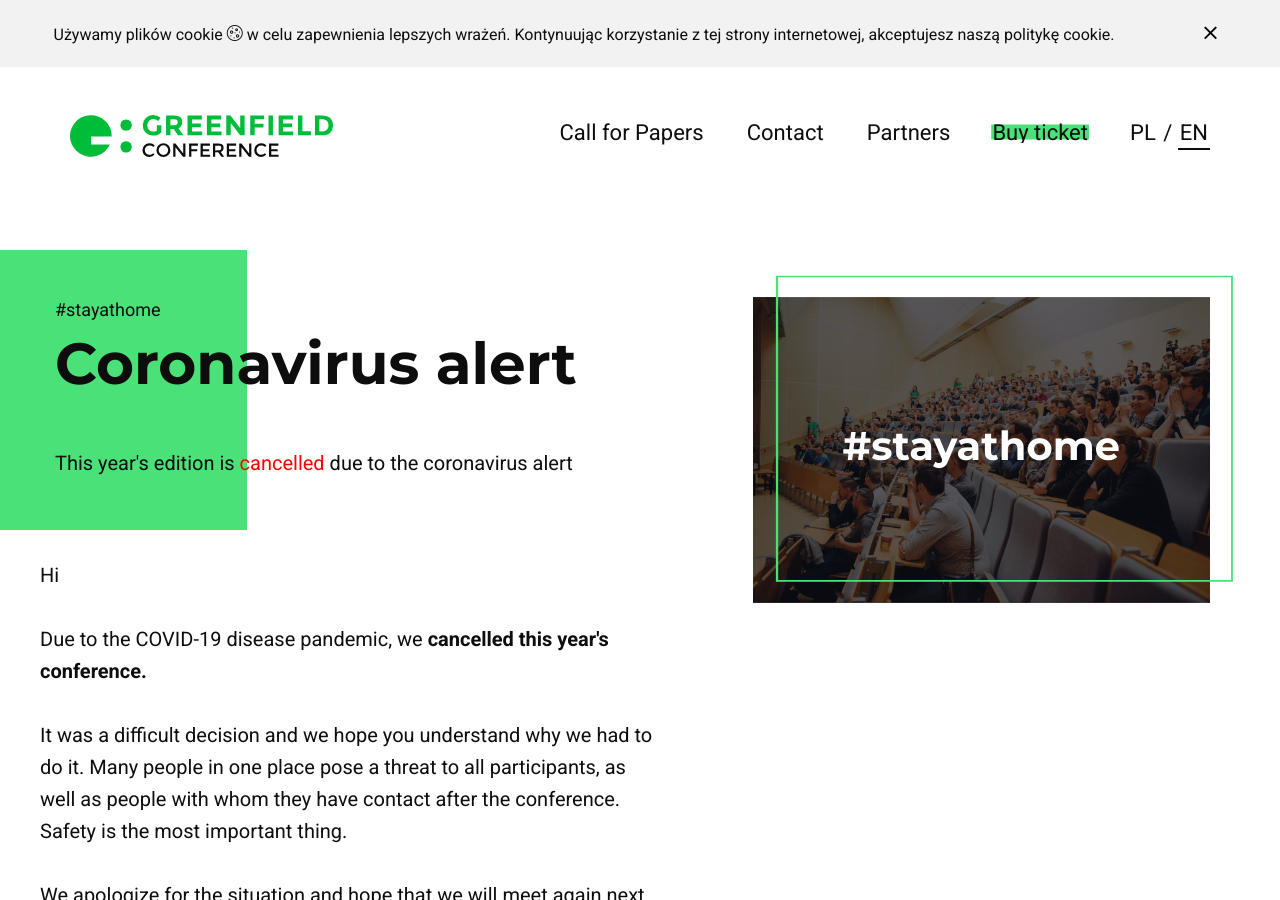
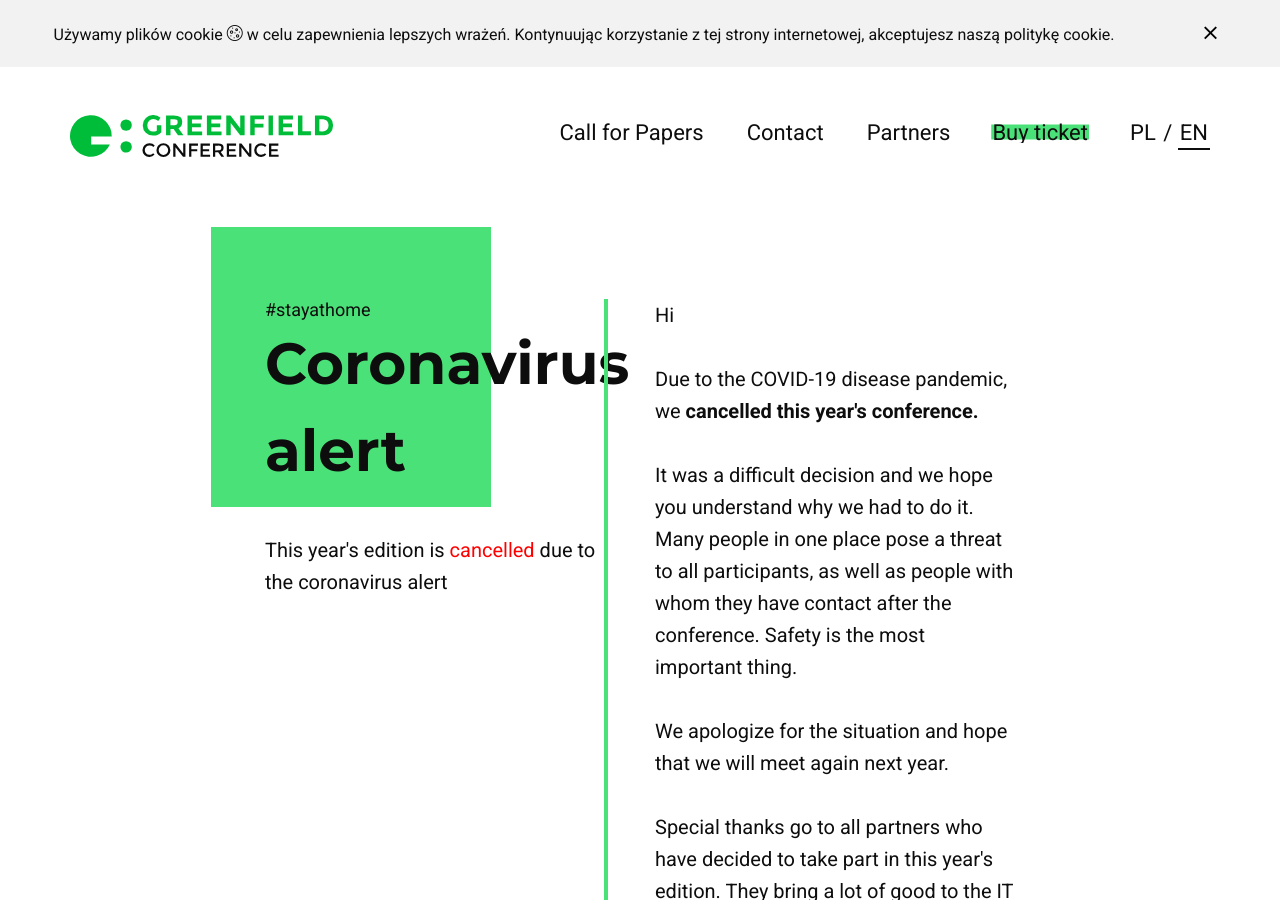
Before and after one commit to freud/GreenfieldConf, a Jekyll site: the page built from pages/covid-19.html, in a window 1280 px wide and 900 px high. Built offline with Jekyll 4.4.1, drawn with Linux system fonts in a browser that asks for light colours; some web fonts are replaced.

Commit message:
Mobile layout improved

```diff
--- a/_includes/covid-19.html
+++ b/_includes/covid-19.html
@@ -1,6 +1,6 @@
-<section class="section section-frame container my-0 pb-72">
-    <div class="row">
-        <div class="col-md-6 px-0">
+<section class="section container">
+    <div class="row justify-content-center">
+        <div class="col-10 col-sm-12 col-md-5 col-xl-4">
             <div class="row flex-column">
                 <div class="col-md-12 d-flex flex-column anim-wrapper">
                     <div class="frame-fill">
@@ -16,7 +16,10 @@
                         </p>
                     </div>
                 </div>
+            </div>
+        </div>
 
+        <div class="col-10 col-sm-12 col-md-5 col-xl-4">
             <div class="section content-text pb-0 pt-0">
                 <div class="feature" data-index="2">
                     <p class="mb-32">
@@ -68,7 +71,6 @@
             </div>
             <div class="section pt-0"></div>
         </div>
-        </div>
         <div class="col-md-5 offset-md-1 d-none d-md-block frame-container anim-wrapper">
             <div class="img-frame frame-over img-sticky">
                 <div class="frame">
```
Lines whose indentation alone changed are shown as unchanged.
